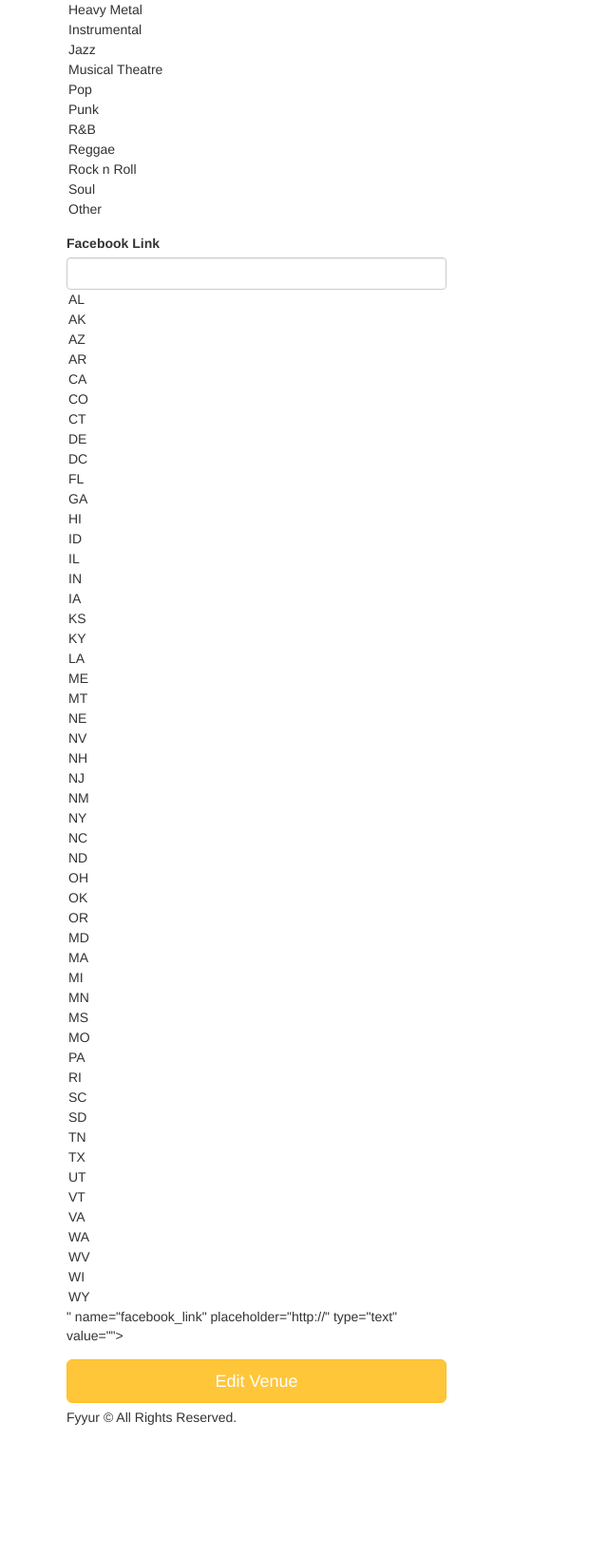
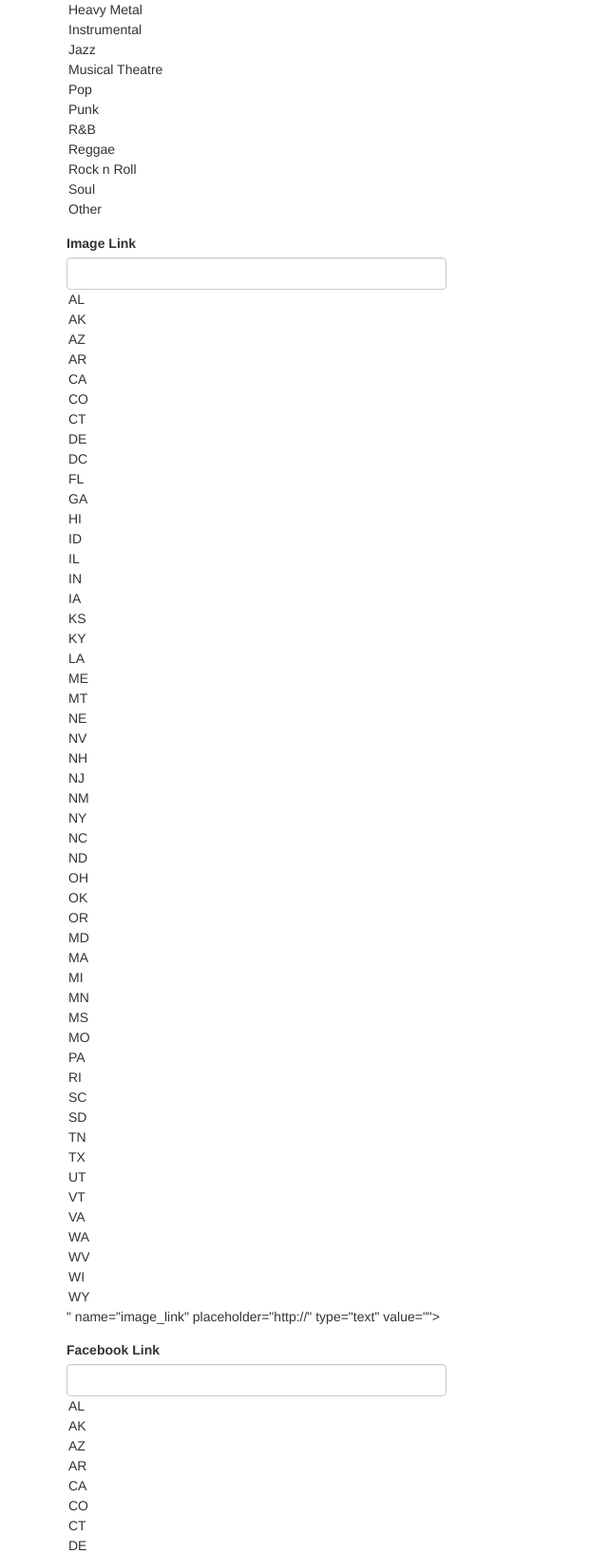
Before and after one commit to kzinmr/fyyurr-fullstacknd, a Flask app: page /venues/1/edit in a window 1280 px wide. Shown: the part 699-2335 px from the top of the page at 95% size, without its empty margins (0-640 px from the left). Before the commit the page ends 2199 px from the top, so only its background shows below. Run offline with Flask 2, Linux system fonts and the light colour scheme; data that the repository does not hold is empty; some libraries are stand-ins or nearby versions.

Commit message:
edit: image link post/edit

```diff
--- a/forms.py
+++ b/forms.py
@@ -102,7 +102,7 @@
     )
     address = StringField("address", validators=[DataRequired()])
     phone = StringField("phone")
-    image_link = StringField("image_link")
+    image_link = StringField("image_link", validators=[URL()])
     genres = SelectMultipleField(
         # TODO implement enum restriction
         "genres",
@@ -201,7 +201,7 @@
         # TODO(?) implement validation logic for state
         "phone"
     )
-    image_link = StringField("image_link")
+    image_link = StringField("image_link", validators=[URL()])
     genres = SelectMultipleField(
         # TODO implement enum restriction
         "genres",
--- a/templates/forms/edit_artist.html
+++ b/templates/forms/edit_artist.html
@@ -29,6 +29,10 @@
         {{ form.genres(class_ = 'form-control', placeholder='Genres, separated by commas', id=form.state, autofocus = true) }}
       </div>
       <div class="form-group">
+        <label for="genres">Image Link</label>
+        {{ form.image_link(class_ = 'form-control', placeholder='http://', id=form.state, autofocus = true) }}
+      </div>
+      <div class="form-group">
         <label for="genres">Facebook Link</label>
         {{ form.facebook_link(class_ = 'form-control', placeholder='http://', id=form.state, autofocus = true) }}
       </div>
--- a/templates/forms/edit_venue.html
+++ b/templates/forms/edit_venue.html
@@ -33,6 +33,10 @@
         {{ form.genres(class_ = 'form-control', placeholder='Genres, separated by commas', id=form.state, autofocus = true) }}
       </div>
       <div class="form-group">
+        <label for="genres">Image Link</label>
+        {{ form.image_link(class_ = 'form-control', placeholder='http://', id=form.state, autofocus = true) }}
+      </div>
+      <div class="form-group">
         <label for="genres">Facebook Link</label>
         {{ form.facebook_link(class_ = 'form-control', placeholder='http://', id=form.state, autofocus = true) }}
       </div>
--- a/templates/forms/new_artist.html
+++ b/templates/forms/new_artist.html
@@ -29,6 +29,10 @@
         {{ form.genres(class_ = 'form-control', placeholder='Genres, separated by commas', id=form.state, autofocus = true) }}
       </div>
       <div class="form-group">
+        <label for="genres">Image Link</label>
+        {{ form.image_link(class_ = 'form-control', placeholder='http://', id=form.state, autofocus = true) }}
+      </div>
+      <div class="form-group">
         <label for="genres">Facebook Link</label>
         {{ form.facebook_link(class_ = 'form-control', placeholder='http://', id=form.state, autofocus = true) }}
       </div>
--- a/templates/forms/new_venue.html
+++ b/templates/forms/new_venue.html
@@ -33,6 +33,10 @@
         {{ form.genres(class_ = 'form-control', placeholder='Genres, separated by commas', id=form.state, autofocus = true) }}
       </div>
       <div class="form-group">
+        <label for="genres">Image Link</label>
+        {{ form.image_link(class_ = 'form-control', placeholder='http://', id=form.state, autofocus = true) }}
+      </div>
+      <div class="form-group">
         <label for="genres">Facebook Link</label>
         {{ form.facebook_link(class_ = 'form-control', placeholder='http://', id=form.state, autofocus = true) }}
       </div>
```
Lines whose indentation alone changed are shown as unchanged.
